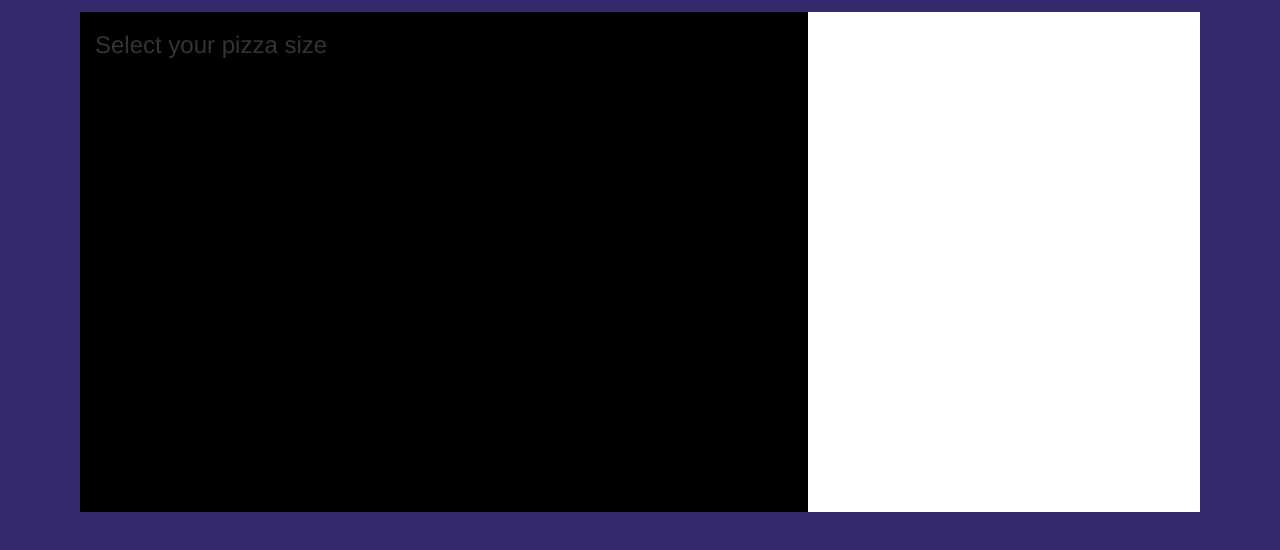
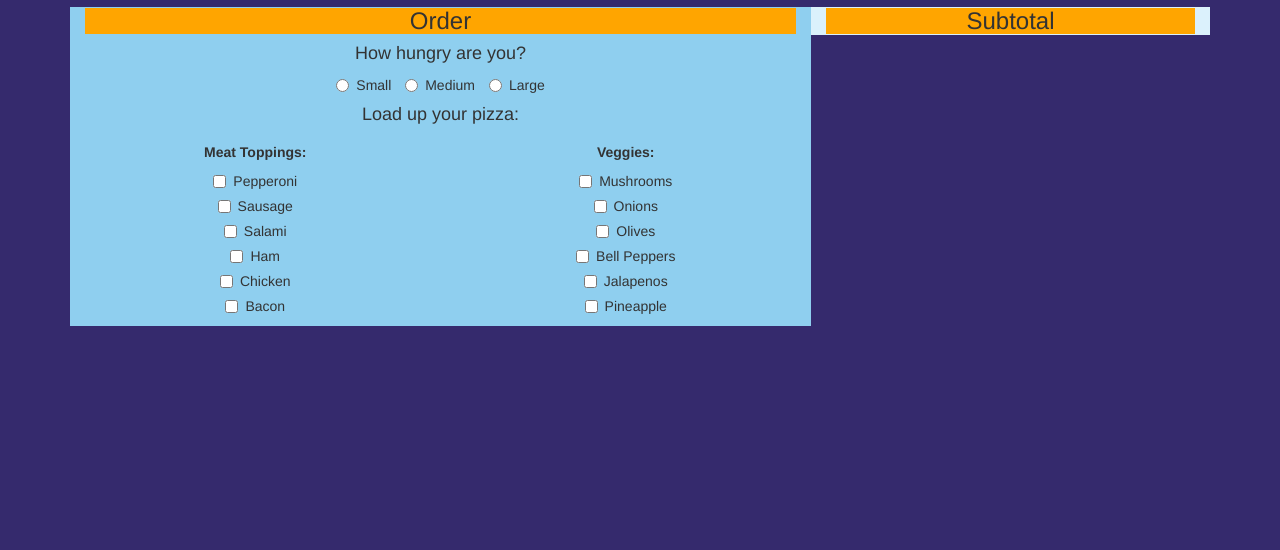
Before and after one commit to budingerbc/pizzeria, a plain HTML site: page index.html in a window 1280 px wide. Shown: the part 98-648 px from the top of the page. Drawn offline with Linux system fonts and the light colour scheme.

Commit message:
flesh out html with pizza size radio buttons and toppings check boxes

```diff
--- a/css/styles.css
+++ b/css/styles.css
@@ -17,18 +17,25 @@ img {
   text-align: center;
 }
 
-.row {
-  margin: 10px;
+#pizza-order-size {
+  margin: 5px 0px;
 }
 
 #order-menu {
-  height: 500px;
+  height: auto;
   width: 65%;
-  background-color: black;
+  background-color: #8fcfef;
+  text-align: center;
 }
 
 #subtotal-menu {
-  height: 500px;
+  height: auto;
   width: 35%;
-  background-color: white;
+  background-color: #dbf1fc;
 }
+
+.menu-title {
+  text-align: center;
+  background-color: orange;
+  margin: 1px 0px;
+}
--- a/index.html
+++ b/index.html
@@ -14,13 +14,68 @@
       <img src="img/pizza-logo.jpg" alt="Benny's Pizza">
     </div>
 
-      <div class="row order">
+    <div class="row" id="pizza-order-size">
       <div class="col-md-6" id="order-menu">
-          <h3>Select your pizza size</h3>
+        <h3 class="menu-title">Order</h3>
+
+        <h4>How hungry are you?</h4>
+        <label class="radio-inline"><input type="radio" name="pizza-size" value="small" id="small">Small</label>
+        <label class="radio-inline"><input type="radio" name="pizza-size" value="medium" id="medium">Medium</label>
+        <label class="radio-inline"><input type="radio" name="pizza-size" value="large" id="large">Large</label>
+
+        <h4>Load up your pizza:</h4>
+        <div class="row">
+          <div class="col-sm-6">
+            <h5><strong>Meat Toppings:</strong></h5>
+            <div class="checkbox">
+              <label><input type="checkbox" value="pepperoni">Pepperoni</label>
+            </div>
+            <div class="checkbox">
+              <label><input type="checkbox" value="sausage">Sausage</label>
+            </div>
+            <div class="checkbox">
+              <label><input type="checkbox" value="salami">Salami</label>
+            </div>
+            <div class="checkbox">
+              <label><input type="checkbox" value="ham">Ham</label>
+            </div>
+            <div class="checkbox">
+              <label><input type="checkbox" value="chicken">Chicken</label>
+            </div>
+            <div class="checkbox">
+              <label><input type="checkbox" value="bacon">Bacon</label>
+            </div>
+          </div>
+
+          <div class="col-sm-6">
+            <h5><strong>Veggies:</strong></h5>
+            <div class="checkbox">
+              <label><input type="checkbox" value="mushrooms">Mushrooms</label>
+            </div>
+            <div class="checkbox">
+              <label><input type="checkbox" value="onions">Onions</label>
+            </div>
+            <div class="checkbox">
+              <label><input type="checkbox" value="olives">Olives</label>
+            </div>
+            <div class="checkbox">
+              <label><input type="checkbox" value="peppers">Bell Peppers</label>
+            </div>
+            <div class="checkbox">
+              <label><input type="checkbox" value="jalapenos">Jalapenos</label>
+            </div>
+            <div class="checkbox">
+              <label><input type="checkbox" value="pineapple">Pineapple</label>
+            </div>
+          </div>
+        </div>
 
       </div>
+
+
+
       <div class="col-md-6" id="subtotal-menu">
-
+        <h3 class="menu-title">Subtotal</h3>
       </div>
 
     </div>
```
Also changed, not shown: img/pizza-banner.jpg (deleted), img/small.jpg (added). Lines whose indentation alone changed are shown as unchanged.
